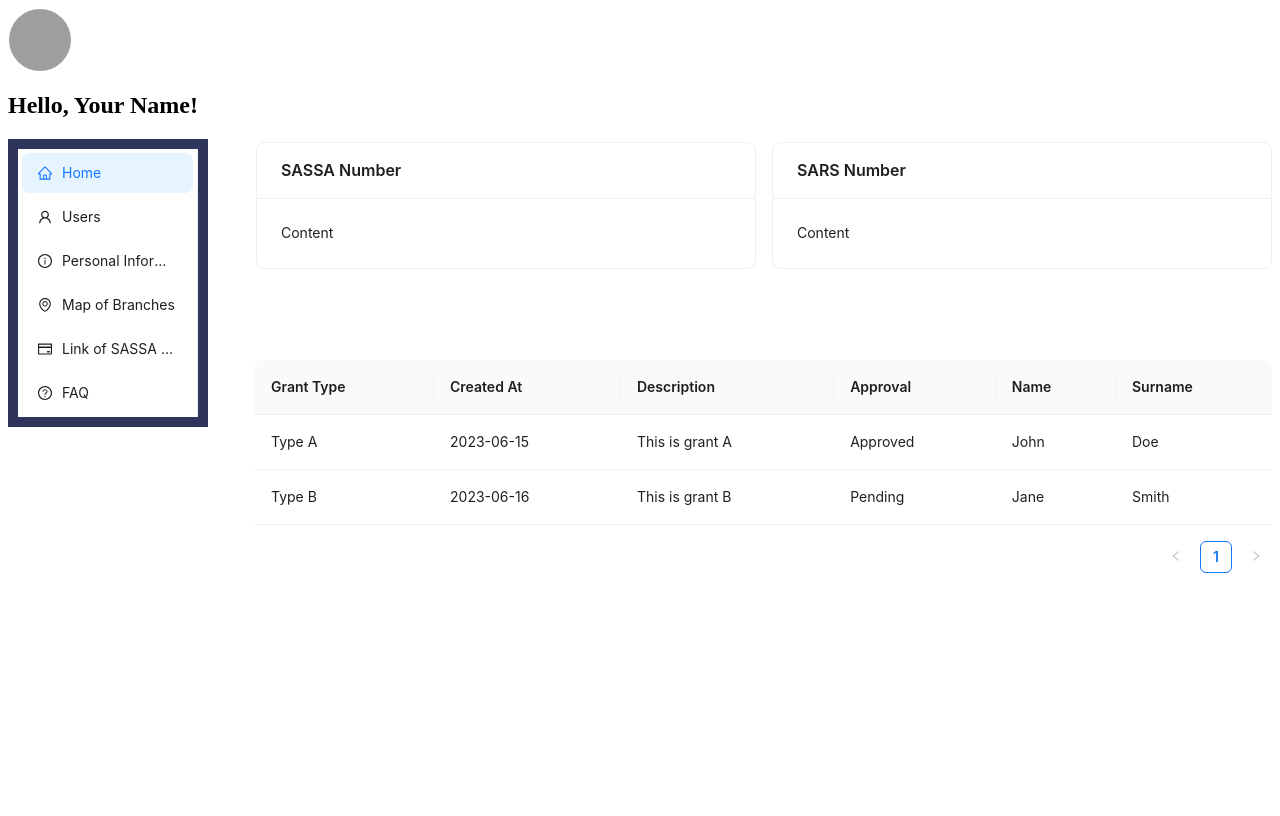
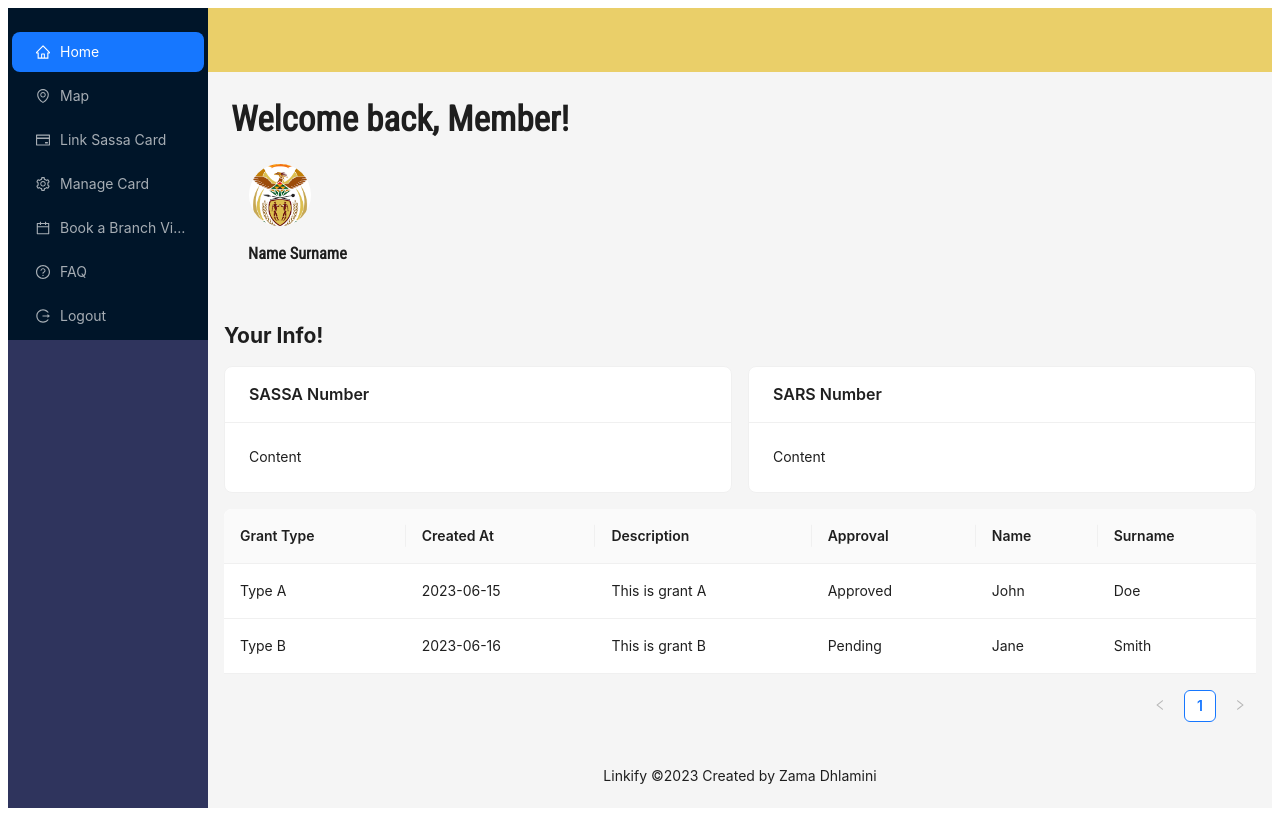
Before and after one commit to ZamaDhlamini/linkify, a Next.js app: page /DashBoard in a window 1280 px wide. Built offline with nearby package versions, Linux system fonts and the light colour scheme; grey boxes are pictures that could not be loaded.

Commit message:
completely finished with branch maps page

```diff
--- a/components/Dashboard/index.tsx
+++ b/components/Dashboard/index.tsx
@@ -9,6 +9,7 @@
 } from '@ant-design/icons';
 import styles from './Dashboard.module.css';
 import GrantTable from '../GrantTable';
+import Link from 'next/link';
 
 const { Sider } = Layout;
 
@@ -55,12 +56,16 @@
             <Menu.Item key="personal-info" icon={<InfoCircleOutlined />}>
               Personal Information
             </Menu.Item>
+            <Link href='/BranchMaps'>
             <Menu.Item key="map-branches" icon={<EnvironmentOutlined />}>
               Map of Branches
             </Menu.Item>
+            </Link>
+            <Link href='/RegisterCard'>
             <Menu.Item key="sassa-card" icon={<CreditCardOutlined />}>
               Link of SASSA Card
             </Menu.Item>
+            </Link>
             <Menu.Item key="FAQ" icon={<QuestionCircleOutlined />}>
               FAQ
             </Menu.Item>
--- a/components/LogIn/index.tsx
+++ b/components/LogIn/index.tsx
@@ -36,7 +36,7 @@
           <Input.Password prefix={<LockOutlined />} placeholder="Password" />
         </Form.Item>
         <Form.Item>
-          <Link href='/ApplyForm'>
+          <Link href='/DashBoard'>
           <Button className={styles.button} htmlType="submit" block>
             Log in
           </Button>
@@ -45,9 +45,9 @@
       </Form>
       <div className={styles.heading5}>
       <h5>Forgot password?</h5>
-        <Link href='/SignUp'>
+      <Link href="/SignUp">
       <h5>Sign Up</h5>
-        </Link>
+      </Link>
       </div>
     </div>
   );
--- /dev/null
+++ b/components/TestDashBoard/TestDashBoard.module.css
@@ -0,0 +1,69 @@
+/* TestDashBoard.module.module.css */
+@import url('https://fonts.googleapis.com/css2?family=Roboto+Condensed&display=swap');
+
+.sider {
+    background-color: #2F345D;
+    flex: 0 0 400px;
+  overflow: auto;
+  }
+
+  .layout {
+    display: flex;
+    height: 100vh;
+  }
+
+  .layout,
+.content {
+  overflow: hidden;
+}
+
+.logoVertical {
+    /* styles for logo vertical */
+  }
+
+  .header {
+    padding: 0;
+    background: var(--colorBgContainer);
+    background-color: #EACF69;
+  }
+
+  .content {
+    margin: 24px 16px 0;
+    flex: 1; /* Allow the Content to fill the remaining space */
+    overflow: auto;
+    overflow-y: auto;
+  }
+
+  .contentInner {
+    padding: 24px;
+    min-height: 360px;
+    background: var(--colorBgContainer);
+  }
+
+  .contentInner h1{
+    font-family: 'Roboto Condensed', sans-serif;
+    font-size: 35px;
+    margin-top: -21px;
+    margin-left: -17px;
+  }
+
+  .contentInner h3{
+    font-family: 'Roboto Condensed', sans-serif;
+  }
+
+  .footer {
+    text-align: center;
+  }
+
+  .menuContent {
+    padding-top: 20px;
+
+  }
+
+  .menuContent li {
+    margin-bottom: 40px; /* Add bottom margin to each menu item */
+  }
+
+  .container{
+    margin-top: -150px;
+  }
--- /dev/null
+++ b/components/TestDashBoard/index.tsx
@@ -0,0 +1,106 @@
+import React from 'react';
+import { HomeOutlined, EnvironmentOutlined, CreditCardOutlined, SettingOutlined, CalendarOutlined, QuestionCircleOutlined, LogoutOutlined } from '@ant-design/icons';
+import { Avatar, Card, Col, Layout, Menu, Row, theme } from 'antd';
+import styles from './TestDashBoard.module.css';
+import GrantTable from '../GrantTable';
+
+const { Header, Content, Footer, Sider } = Layout;
+
+const TestDashBoard: React.FC = () => {
+    const grantData: Grant[] = [
+        {
+          id: 1,
+          grantType: 'Type A',
+          createdAt: '2023-06-15',
+          description: 'This is grant A',
+          approval: 'Approved',
+          name: 'John',
+          surname: 'Doe',
+        },
+        {
+          id: 2,
+          grantType: 'Type B',
+          createdAt: '2023-06-16',
+          description: 'This is grant B',
+          approval: 'Pending',
+          name: 'Jane',
+          surname: 'Smith',
+        },
+        // Add more grant objects as needed
+      ];
+  const {
+    token: { colorBgContainer },
+  } = theme.useToken();
+
+  const menuItems = [
+    { icon: HomeOutlined, label: 'Home' },
+    { icon: EnvironmentOutlined, label: 'Map' },
+    { icon: CreditCardOutlined, label: 'Link Sassa Card' },
+    { icon: SettingOutlined, label: 'Manage Card' },
+    { icon: CalendarOutlined, label: 'Book a Branch Visit' },
+    { icon: QuestionCircleOutlined, label: 'FAQ' },
+    { icon: LogoutOutlined, label: 'Logout' },
+  ];
+
+  return (
+    <Layout className={styles.layout}>
+      <Sider
+        breakpoint="lg"
+        collapsedWidth="0"
+        onBreakpoint={(broken) => {
+          console.log(broken);
+        }}
+        onCollapse={(collapsed, type) => {
+          console.log(collapsed, type);
+        }}
+        className={styles.sider}
+      >
+        <div className={styles.logoVertical} />
+        <Menu
+          className={styles.menuContent}
+          theme="dark"
+          mode="inline"
+          defaultSelectedKeys={['1']}
+          items={menuItems.map(({ icon: Icon, label }, index) => ({
+            key: String(index + 1),
+            icon: <Icon />,
+            label,
+          }))}
+        />
+      </Sider>
+      <Layout>
+        <Header className={styles.header} />
+        <Content className={styles.content}>
+          <div className={styles.contentInner}>
+            <h1>Welcome back, Member!</h1>
+            <Avatar size={64} src="/coatofarms.png" />
+            <h3>Name Surname</h3>
+          </div>
+          <div>
+        <div className={styles.container}>
+            <h2>Your Info!</h2>
+          <Row gutter={16}>
+            <Col span={12}>
+              <Card title="SASSA Number" style={{ marginBottom: 16 }}>
+                Content
+              </Card>
+            </Col>
+            <Col span={12}>
+              <Card title="SARS Number" style={{ marginBottom: 16 }}>
+                Content
+              </Card>
+            </Col>
+          </Row>
+        </div>
+        <div className={styles.table}>
+          <GrantTable data={grantData} />
+        </div>
+      </div>
+        </Content>
+        <Footer className={styles.footer}>Linkify ©2023 Created by Zama Dhlamini</Footer>
+      </Layout>
+    </Layout>
+  );
+};
+
+export default TestDashBoard;
--- a/pages/DashBoard/index.tsx
+++ b/pages/DashBoard/index.tsx
@@ -1,8 +1,10 @@
 import Sidebar from "../../components/Dashboard";
+import TestDashBoard from "../../components/TestDashBoard";
 
 const DashBoardSideBar = () => {
     return(
-        <Sidebar/>
+        // <Sidebar/>
+        <TestDashBoard/>
     )
 }
 
```
Also changed, not shown: components/Maps/Maps.module.css (+22 -1 lines), components/Maps/index.tsx (+77 -87 lines).
